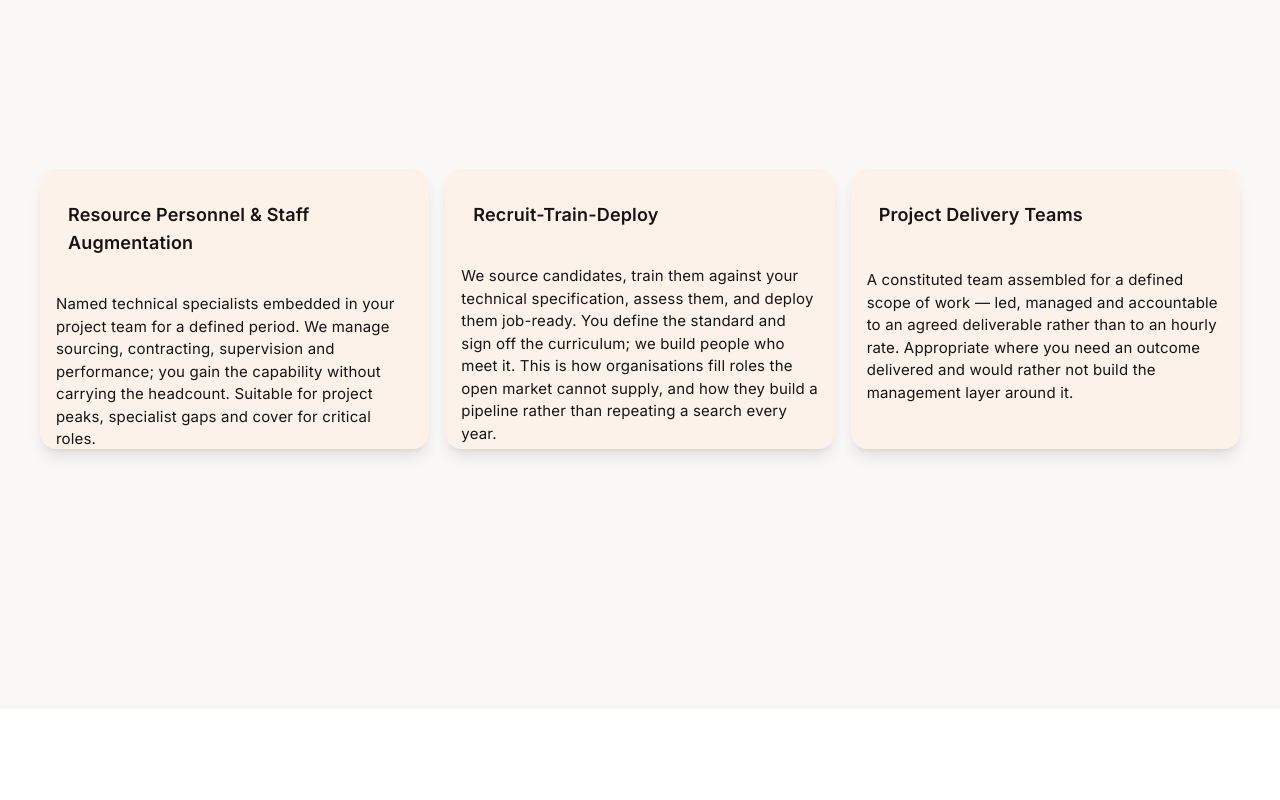
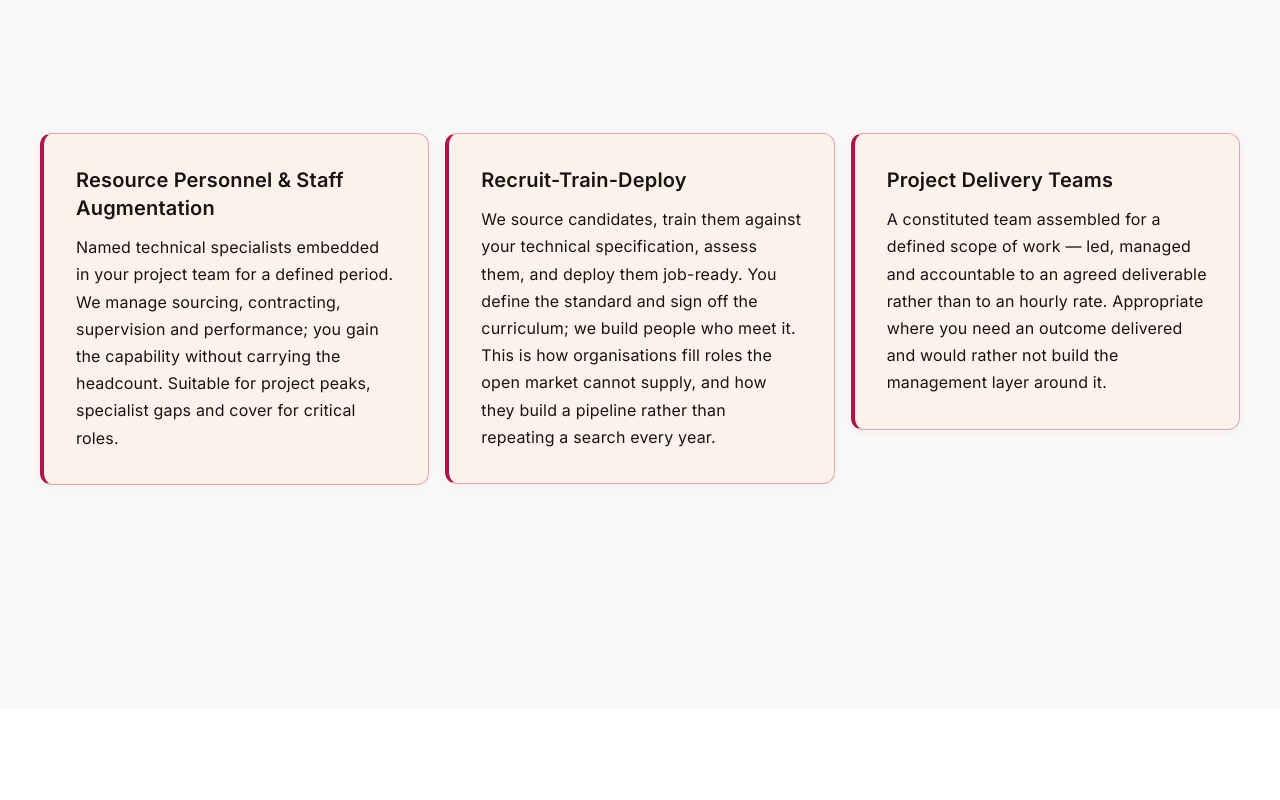
Before and after one commit to gabzeejnr/cherryville, a React (Vite) app in the folder apps/client/: page /talent-solutions in a window 1280 px wide. Shown: the part 1540-2340 px from the top of the page. Built offline with nearby package versions, Linux system fonts and the light colour scheme.

Commit message:
refactor: Update Card component and related styles in ServiceLines component

```diff
--- a/apps/client/src/components/Cards.tsx
+++ b/apps/client/src/components/Cards.tsx
@@ -5,10 +5,10 @@ export function TitleText({ id, title, text, bg }: {
     bg?: "bg-cherry" | "bg-white" | "bg-accent"
 }) {
     return (
-        <div id={id} className={`flex items-center-safe rounded-xl ${bg ?? "bg-cherry"} p-6 md:p-8 border-accent border-l-4 border-r-2 hover:-translate-y-2`}>
+        <div id={id} className={`title-text-card ${bg ?? ""}`}>
             <div>
-                <h3 className="text-lg md:text-xl font-semibold">{title}</h3>
-                <p className="mt-3 leading text-gray-700">{text}</p>
+                <h3 className="">{title}</h3>
+                {text.map(t => <p>{t}</p>)}
             </div>
         </div>
     )
--- a/apps/client/src/components/talent-solutions/ServiceLines.tsx
+++ b/apps/client/src/components/talent-solutions/ServiceLines.tsx
@@ -1,22 +1,13 @@
 import Section from "../Section";
 import { serviceLines } from "../../data/talentSolutions.data";
-import type { ServiceLines } from "../../types/talentSolutions.types";
-
-function Card({ service }: { service: ServiceLines }) {
-    return (
-        <div id={service.id} className="flex flex-col gap-5 bg-cherry p-4 shadow-lg rounded-2xl sm:max-h-80 md:max-h-75 md:pb-5 lg:h-70 justify-center-safe">
-            <h3 className="font-semibold text-lg flex-1 pt-3 md:py-4 px-3">{service.title}</h3>
-            <p className="text-[15px] flex-4 sm:flex-5 font-normal">{service.text}</p>
-        </div>
-    )
-}
+import { TitleText } from "../Cards";
 
 export default function ServiceLines() {
     return (
         <Section bg="bg-bg">
             <div className="grid gap-4 grid-cols-1 sm:grid-cols-2 lg:grid-cols-3">
                 {serviceLines.map(s => <div data-aos="fade-up" key={s.title}>
-                    <Card service={s} />
+                    <TitleText title={s.title} text={[s.text]} id={s.id} />
                 </div>)}
             </div>
         </Section>
--- a/apps/client/src/index.scss
+++ b/apps/client/src/index.scss
@@ -178,3 +178,53 @@ h2 {
         transition: none;
     }
 }
+
+.title-text-card {
+    display: flex;
+    align-items: center;
+    padding: 1.5rem;
+    border: 1px solid var(--accent-border);
+    border-left: 4px solid var(--accent);
+    border-radius: 0.75rem;
+    background: var(--cherry);
+    color: var(--heading);
+    box-shadow: 0 2px 8px rgba(74, 8, 36, 0.04);
+    transition:
+        transform 250ms ease,
+        box-shadow 250ms ease,
+        border-color 250ms ease;
+
+    &:hover {
+        transform: translateY(-4px);
+        border-color: var(--accent);
+        box-shadow: 0 10px 24px rgba(74, 8, 36, 0.09);
+    }
+
+    h3 {
+        font-size: 1.125rem;
+        font-weight: 600;
+        line-height: 1.4;
+    }
+
+    p {
+        margin-top: 0.75rem;
+        color: var(--text);
+        line-height: 1.7;
+    }
+
+    @media (min-width: 768px) {
+        padding: 2rem;
+
+        h3 {
+            font-size: 1.25rem;
+        }
+    }
+
+    @media (prefers-reduced-motion: reduce) {
+        transition: none;
+
+        &:hover {
+            transform: none;
+        }
+    }
+}
```
